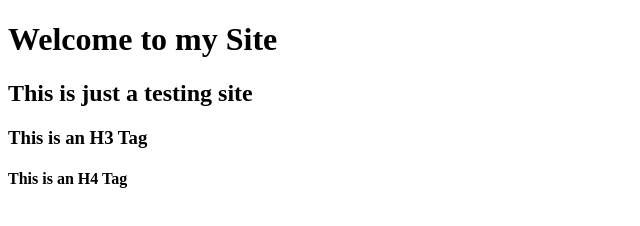
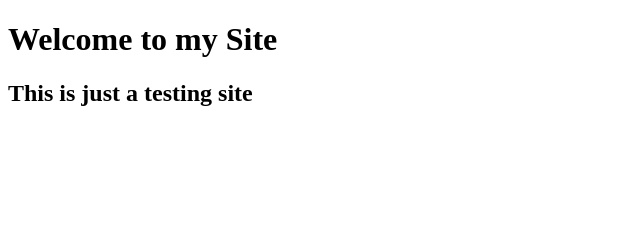
Before and after one commit to albert-tadros/Test-Site, a plain HTML site: page index.html in a window 1280 px wide. Shown: the whole page, without its empty margins (0-640 px from the left). Drawn offline with Linux system fonts and the light colour scheme.

Commit message:
delete two H tags

```diff
--- a/index.html
+++ b/index.html
@@ -9,7 +9,5 @@
   <body>
     <h1>Welcome to my Site</h1>
     <h2>This is just a testing site</h2>
-    <h3>This is an H3 Tag</h3>
-    <h4>This is an H4 Tag</h4>
   </body>
 </html>
```
Also changed, not shown: 1 other file.
